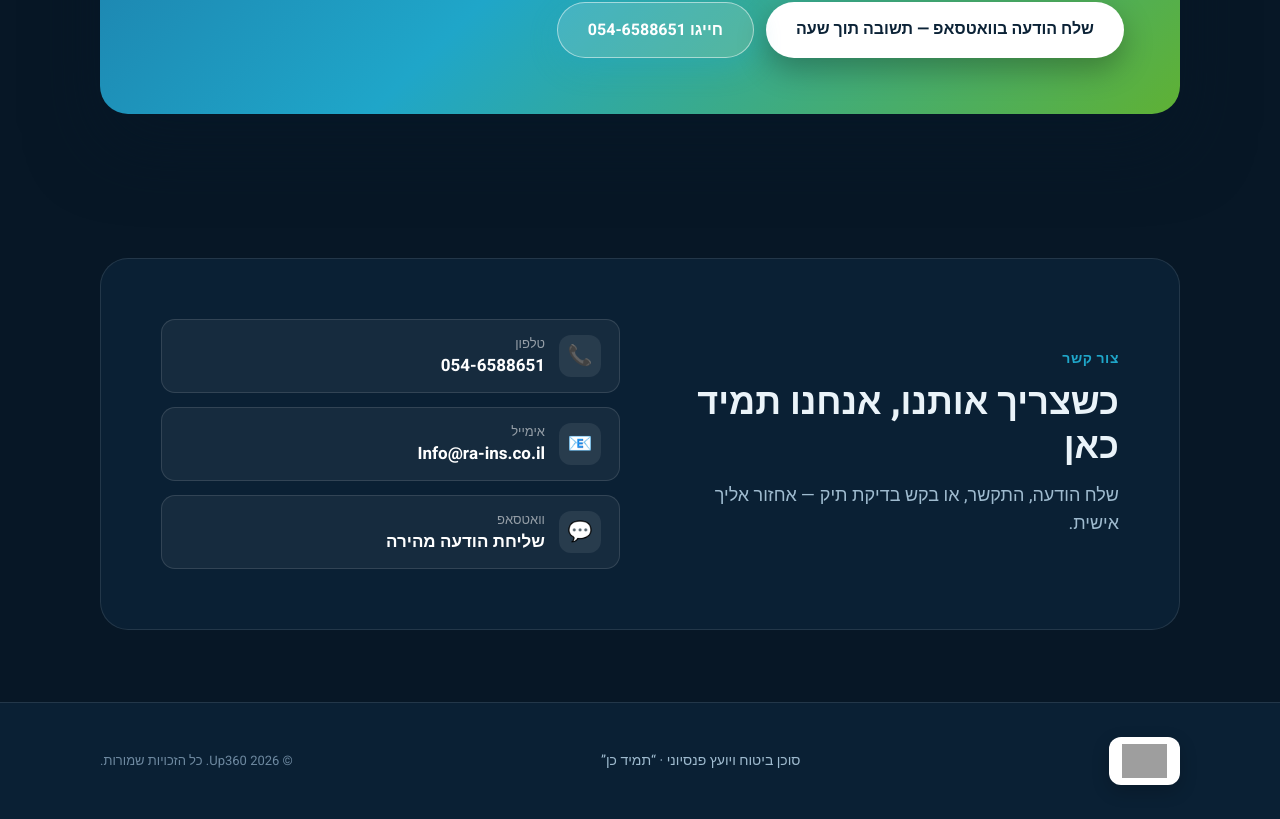
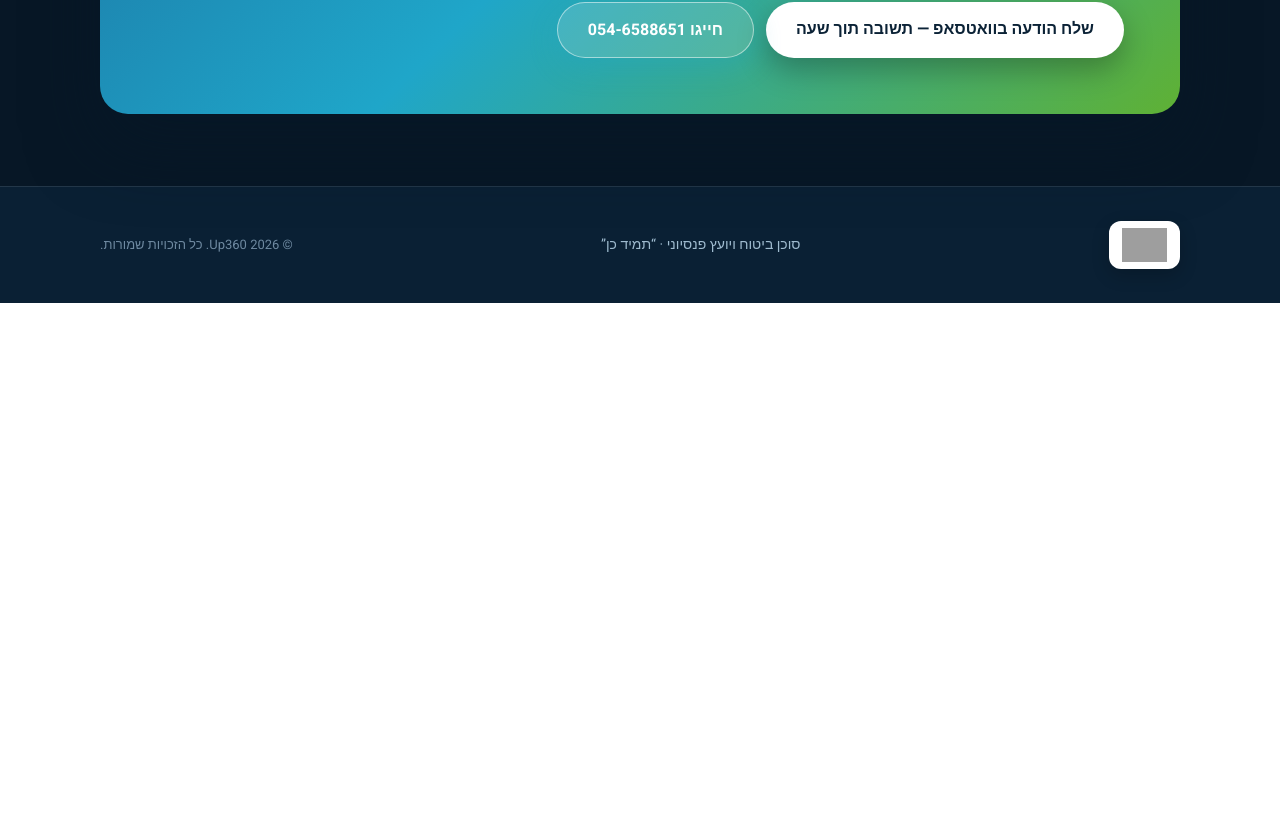
Before and after one commit to scaleai1/up360, a React (Vite) app: page / in a window 1280 px wide. Shown: the part 2619-3438 px from the top of the page. After the commit the page ends 2922 px from the top, so only its background shows below. Built offline with nearby package versions, Linux system fonts and the light colour scheme; grey boxes are pictures that could not be loaded.

Commit message:
Remove contact section (keep green lead-gen + footer)

```diff
--- a/src/Up360Landing.tsx
+++ b/src/Up360Landing.tsx
@@ -30,7 +30,6 @@ const GRAD = `linear-gradient(135deg, ${C.blue} 0%, ${C.teal} 48%, ${C.green} 10
 const GRAD_TG = `linear-gradient(135deg, ${C.teal}, ${C.green})`;
 const PHONE = '054-6588651';
 const PHONE_TEL = '+972546588651';
-const EMAIL = 'Info@ra-ins.co.il';
 const WHATSAPP = `https://wa.me/972546588651?text=${encodeURIComponent(
   'שלום, הגעתי דרך האתר ואשמח לבדיקת תיק ביטוח ללא עלות',
 )}`;
@@ -515,48 +514,6 @@ export default function Up360Landing() {
         </div>
       </Section>
 
-      {/* ── Contact ────────────────────────────────────────────────────────── */}
-      <Section id="contact">
-        <div
-          className="u360-panel"
-          style={{
-            background: C.navyDeep,
-            border: `1px solid ${C.line}`,
-            borderRadius: 28,
-            padding: 'clamp(34px, 5vw, 60px)',
-            color: '#fff',
-            display: 'grid',
-            gridTemplateColumns: 'repeat(auto-fit, minmax(280px, 1fr))',
-            gap: 40,
-            alignItems: 'center',
-          }}
-        >
-          <div>
-            <Eyebrow>צור קשר</Eyebrow>
-            <h2 style={{ fontSize: 'clamp(26px, 4vw, 36px)', fontWeight: 900, lineHeight: 1.2, color: C.heading }}>
-              כשצריך אותנו, אנחנו תמיד כאן
-            </h2>
-            <p style={{ color: C.body, fontSize: 18, marginTop: 14, lineHeight: 1.6 }}>
-              שלח הודעה, התקשר, או בקש בדיקת תיק — אחזור אליך אישית.
-            </p>
-          </div>
-          <div style={{ display: 'grid', gap: 14 }}>
-            <a href={`tel:${PHONE_TEL}`} style={contactRow}>
-              <span style={contactIcon}>📞</span>
-              <span><div style={contactLabel}>טלפון</div><div style={contactValue}>{PHONE}</div></span>
-            </a>
-            <a href={`mailto:${EMAIL}`} style={contactRow}>
-              <span style={contactIcon}>📧</span>
-              <span><div style={contactLabel}>אימייל</div><div style={contactValue}>{EMAIL}</div></span>
-            </a>
-            <a href={WHATSAPP} target="_blank" rel="noopener noreferrer" style={contactRow}>
-              <span style={contactIcon}>💬</span>
-              <span><div style={contactLabel}>וואטסאפ</div><div style={contactValue}>שליחת הודעה מהירה</div></span>
-            </a>
-          </div>
-        </div>
-      </Section>
-
       {/* ── Footer ─────────────────────────────────────────────────────────── */}
       <footer style={{ background: C.navyDeep, borderTop: `1px solid ${C.line}`, padding: '34px 20px' }}>
         <div
@@ -617,27 +574,3 @@ const navLink: React.CSSProperties = {
   fontSize: 15,
   transition: 'color .15s ease',
 };
-const contactRow: React.CSSProperties = {
-  display: 'flex',
-  alignItems: 'center',
-  gap: 14,
-  background: 'rgba(255,255,255,0.05)',
-  border: '1px solid rgba(255,255,255,0.12)',
-  borderRadius: 14,
-  padding: '14px 18px',
-  textDecoration: 'none',
-  color: '#fff',
-};
-const contactIcon: React.CSSProperties = {
-  width: 42,
-  height: 42,
-  borderRadius: 12,
-  background: 'rgba(255,255,255,0.08)',
-  display: 'flex',
-  alignItems: 'center',
-  justifyContent: 'center',
-  fontSize: 20,
-  flexShrink: 0,
-};
-const contactLabel: React.CSSProperties = { fontSize: 13, color: 'rgba(255,255,255,0.55)' };
-const contactValue: React.CSSProperties = { fontSize: 17, fontWeight: 700, color: '#fff' };
```
